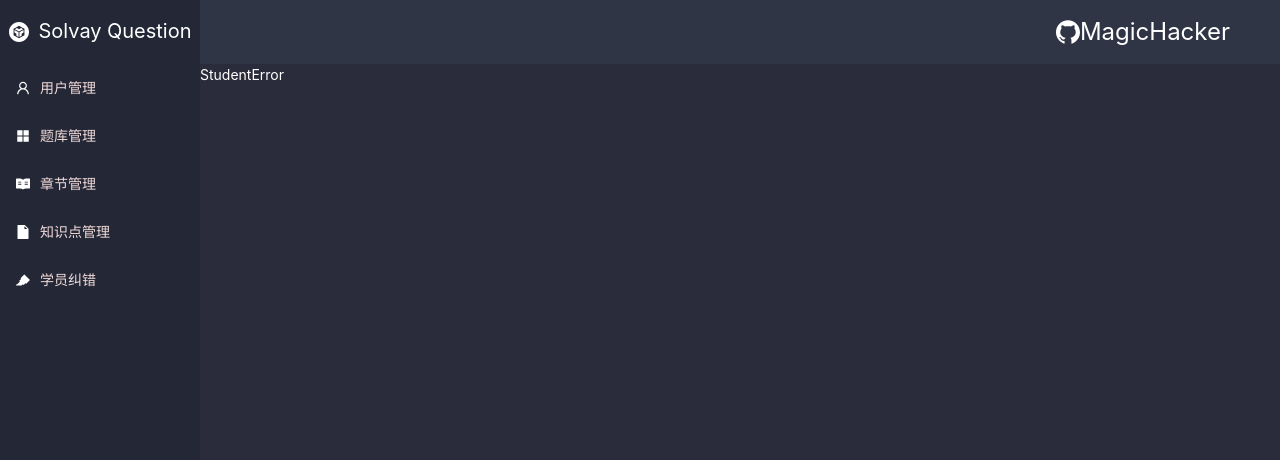
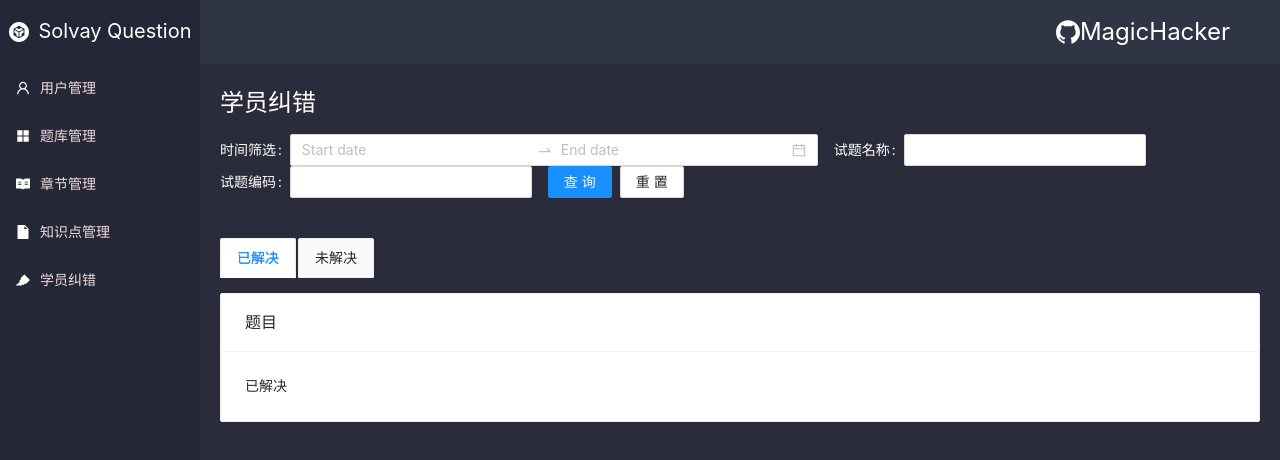
Before and after one commit to MagicHacker/Solvay-Question, a React app: page /#/homepage/studentError in a window 1280 px wide. Shown: the top 460 px of the page. Built offline with nearby package versions, Linux system fonts and the light colour scheme.

Commit message:
feat: 构建学员纠错

```diff
--- a/src/pages/studentError/index.js
+++ b/src/pages/studentError/index.js
@@ -1,7 +1,43 @@
 import React, { Component } from 'react';
-
+import { Form, Input, Space, Button, DatePicker, Tabs, Card } from 'antd';
+import './index.less';
+const { RangePicker } = DatePicker;
+const { TabPane } = Tabs;
 export default class StudentError extends Component {
   render() {
-    return <div>StudentError</div>;
+    return (
+      <div className="student_error_wrapper">
+        <div className="student_error_title">学员纠错</div>
+        <div className="student_error_search">
+          <Form layout="inline">
+            <Form.Item label="时间筛选:">
+              <RangePicker showTime />
+            </Form.Item>
+            <Form.Item label="试题名称:">
+              <Input />
+            </Form.Item>
+            <Form.Item label="试题编码:">
+              <Input />
+            </Form.Item>
+            <Form.Item>
+              <Space>
+                <Button type="primary" htmlType="submit">
+                  查询
+                </Button>
+                <Button>重置</Button>
+              </Space>
+            </Form.Item>
+          </Form>
+        </div>
+        <Tabs type="card" className="student_error_tabs">
+          <TabPane tab="已解决" key="1">
+            <Card title="题目">已解决</Card>
+          </TabPane>
+          <TabPane tab="未解决" key="2">
+            <Card title="题目">未解决</Card>
+          </TabPane>
+        </Tabs>
+      </div>
+    );
   }
 }
--- a/src/pages/studentError/index.less
+++ b/src/pages/studentError/index.less
@@ -0,0 +1,19 @@
+.student_error_wrapper {
+  width: 100%;
+  height: 100%;
+  padding: 20px;
+  .student_error_title {
+    width: 100%;
+    height: 40px;
+    font-size: 24px;
+  }
+  .student_error_search {
+    margin-top: 10px;
+    label {
+      color: #fff;
+    }
+  }
+  .student_error_tabs {
+    margin-top: 40px;
+  }
+}
```
